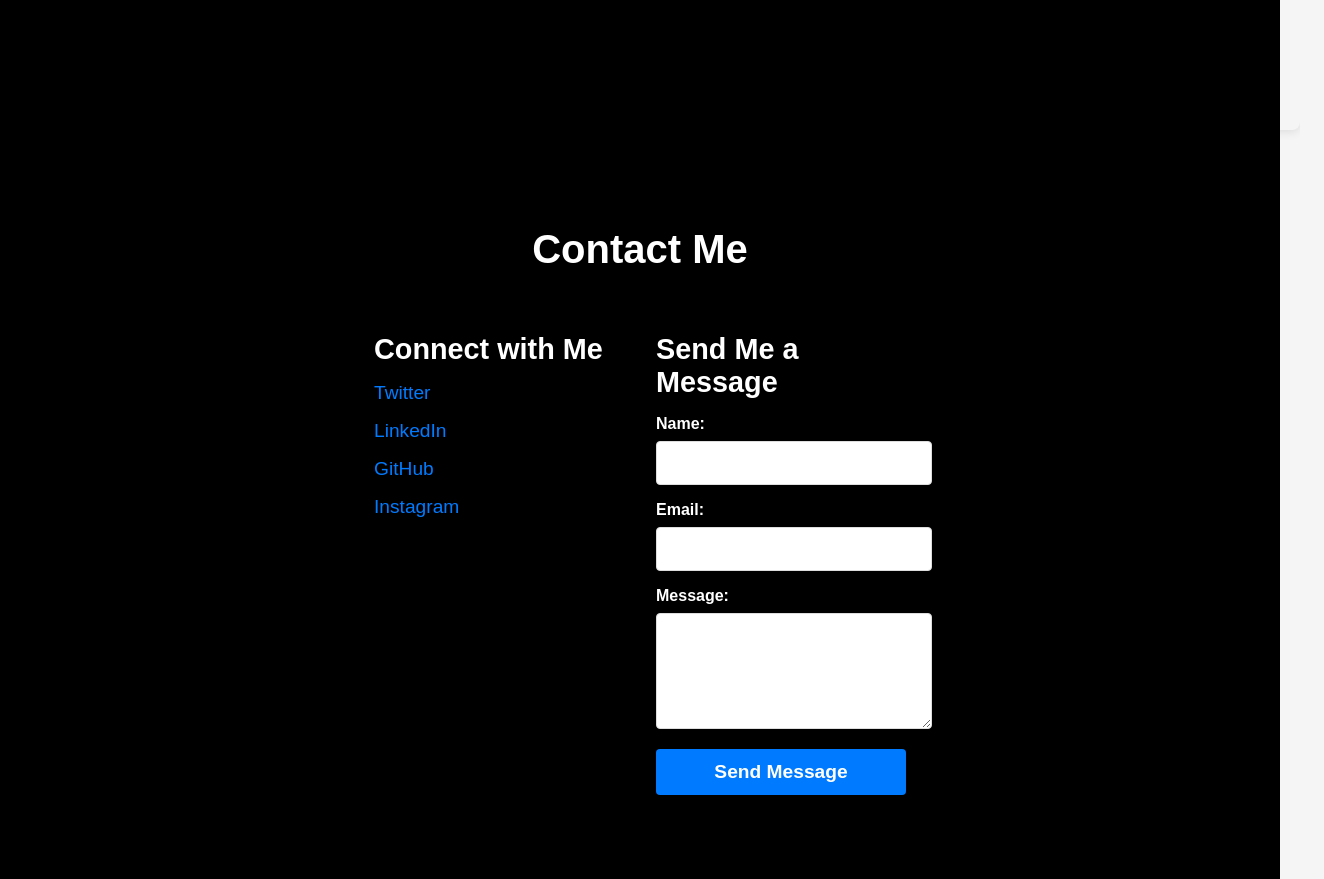
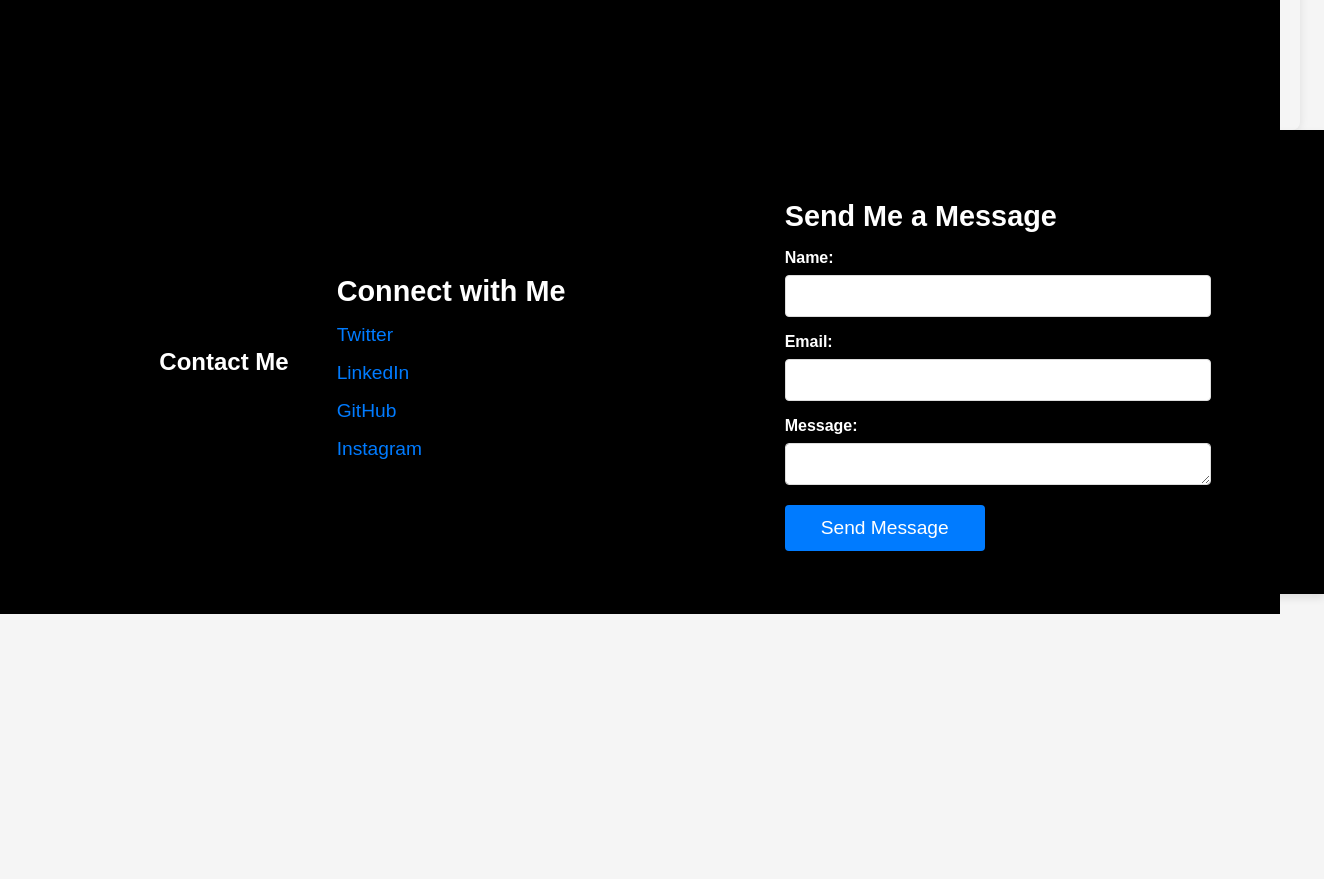
Before and after one commit to sagarp-c/underconstruction, a Next.js app: page / in a window 1280 px wide. Shown: the part 2840-3719 px from the top of the page, 1324 px wide, since content can reach past the window. After the commit the page ends 3454 px from the top, so only its background shows below. Built offline with nearby package versions, Linux system fonts and the light colour scheme.

Commit message:
improved the contact page

```diff
--- a/app/page.tsx
+++ b/app/page.tsx
@@ -86,40 +86,32 @@ export default function Home() {
           I enjoy creating impactful projects and always strive to improve my skills.
         </p>
       </section>
-
-{/* Contact Section */}
+      {/*Contact section*/}
       <section className={styles.contact} id="contact">
-  <h2>Contact Me</h2>
-  <div className={styles.contactContainer}>
-    {/* Left Division: Social Media */}
+      <h2 className={styles.contactHeading}>Contact Me</h2>
   <div className={styles.socialMedia}>
     <h3>Connect with Me</h3>
     <ul>
-        <li><a href="https://twitter.com/your-handle" target="_blank" rel="noopener noreferrer">Twitter</a></li>
-        <li><a href="https://linkedin.com/in/your-profile" target="_blank" rel="noopener noreferrer">LinkedIn</a></li>
-        <li><a href="https://github.com/your-profile" target="_blank" rel="noopener noreferrer">GitHub</a></li>
-        <li><a href="https://instagram.com/your-handle" target="_blank" rel="noopener noreferrer">Instagram</a></li>
+      <li><a href="#">Twitter</a></li>
+      <li><a href="#">LinkedIn</a></li>
+      <li><a href="#">GitHub</a></li>
+      <li><a href="#">Instagram</a></li>
     </ul>
   </div>
-
-    {/* Right Division: Contact Form */}
   <div className={styles.contactForm}>
     <h3>Send Me a Message</h3>
     <form>
       <label htmlFor="name">Name:</label>
-        <input type="text" id="name" name="name" required />
-
+      <input type="text" id="name" name="name" />
       <label htmlFor="email">Email:</label>
-        <input type="email" id="email" name="email" required />
-
+      <input type="email" id="email" name="email" />
       <label htmlFor="message">Message:</label>
-        <textarea id="message" name="message" rows={5} required></textarea>
-
-        <button type="submit" className={styles.button}>Send Message</button>
+      <textarea id="message" name="message" rows={4}></textarea>
+      <button type="submit">Send Message</button>
     </form>
   </div>
-  </div>
 </section>
+
 
     </main>
   );
--- a/styles/page.module.css
+++ b/styles/page.module.css
@@ -218,32 +218,39 @@
   font-size: 1.1rem;
   line-height: 1.6;
 }
+
+
 /* Contact Section */
 .contact {
-  padding: 4rem 2rem;
+  padding: 2rem;
   background-color: #000000;
   color: #ffffff;
-  text-align: center;
+  height: 50vh; /* Maintain the desired height */
+  width: 100%;
+  display: flex;
+  flex-direction: row; /* Layout in two columns */
+  justify-content: center; /* Center content horizontally */
+  align-items: center; /* Center content vertically */
+  gap: 3rem; /* Add spacing between left and right sections */
+  box-shadow: 0 4px 8px rgba(0, 0, 0, 0.1); /* Add a subtle shadow */
 }
 
-.contact h2 {
-  margin-bottom: 2rem;
-  font-size: 2.5rem;
+.contact-heading {
+  font-size: 3rem; /* Adjust size for prominence */
+  text-align: center; /* Center-align the heading */
+  color: #333; /* Neutral color for visibility */
+  font-weight: bold; /* Make it stand out */
+  margin-bottom: 2rem; /* Add spacing below */
+  text-transform: uppercase; /* Optional: make all letters uppercase */
+  letter-spacing: 2px; /* Add spacing between letters */
+  text-shadow: 2px 2px 4px rgba(0, 0, 0, 0.2); /* Subtle shadow for depth */
 }
 
-.contactContainer {
-  display: flex;
-  flex-wrap: wrap;
-  gap: 2rem;
-  justify-content: center;
-}
 
 .socialMedia,
 .contactForm {
-  flex: 1;
-  min-width: 150px;
-  max-width: 250px;
-  text-align: left;
+  flex: 1; /* Equal width for both sections */
+  max-width: 400px; /* Limit width for better layout */
 }
 
 .socialMedia h3,
@@ -269,6 +276,7 @@
 
 .socialMedia a:hover {
   text-decoration: underline;
+  color: #0056b3;
 }
 
 .contactForm label {
@@ -279,6 +287,7 @@
 
 .contactForm input,
 .contactForm textarea {
+  height: 2vh;
   width: 100%;
   padding: 0.75rem;
   margin-bottom: 1rem;
@@ -288,8 +297,7 @@
 }
 
 .contactForm button {
-  display: block;
-  width: 100%;
+  width: 50%;
   padding: 0.75rem;
   background-color: #007bff;
   color: #fff;
@@ -297,7 +305,7 @@
   border-radius: 4px;
   font-size: 1.2rem;
   cursor: pointer;
-  text-align: center;
+  transition: background-color 0.3s ease;
 }
 
 .contactForm button:hover {
```
Lines whose indentation alone changed are shown as unchanged.
